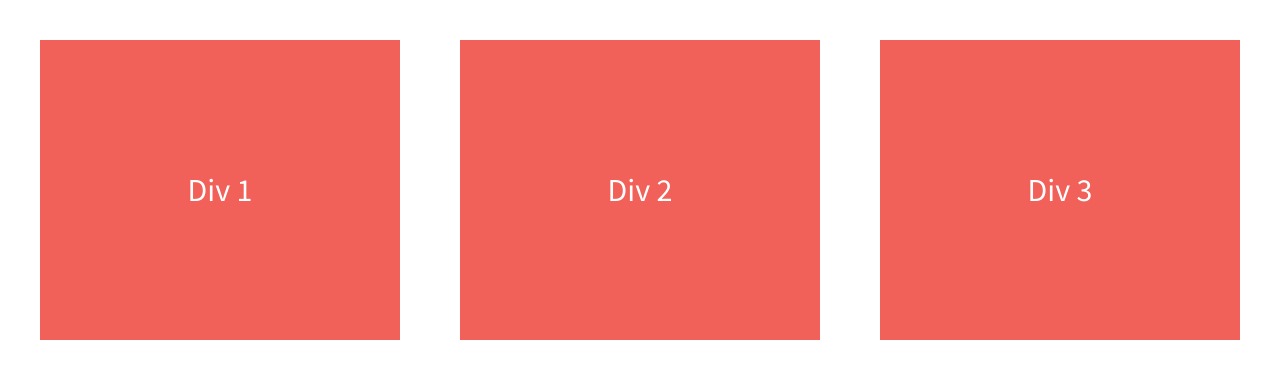
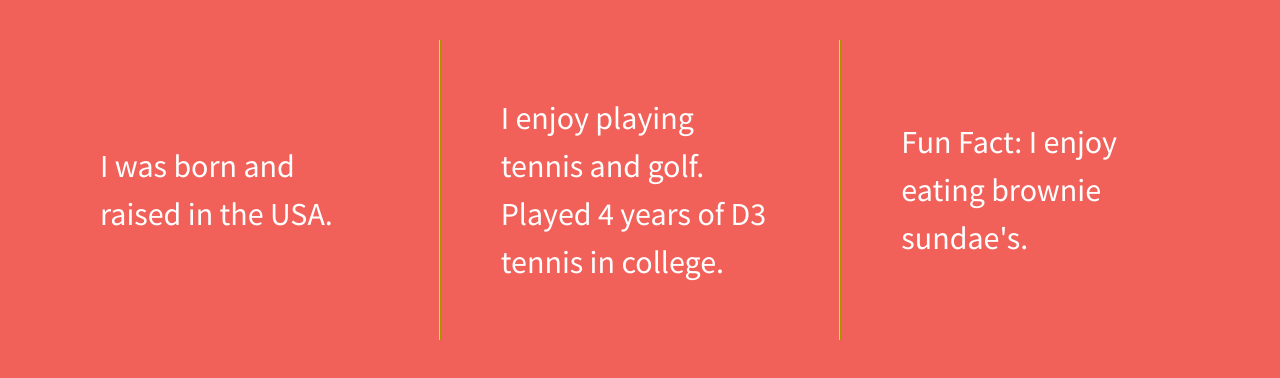
Before and after one commit to tunge1/flexbox-div, a plain HTML site: page index.html in a window 1280 px wide. Drawn offline with nearby package versions, Linux system fonts and the light colour scheme.

Commit message:
Customized

```diff
--- a/css/main.css
+++ b/css/main.css
@@ -14,6 +14,10 @@
     color: #222;
     font-size: 1em;
     line-height: 1.4;
+   }
+
+   body {
+    background-color: #f16059;
 }
 
 /*
@@ -124,8 +128,14 @@ body {
   line-height: 1.5em;
   font-size: 1.6em;
   background-color: #f16059;
-  width: 30%;
+  width: 25%;
   height: 300px;
+  padding: 0 60px;
+}
+
+.div-2 {
+    border-left: 2px gold ridge;
+    border-right: 2px gold ridge;
 }
 
 /* ==========================================================================
--- a/index.html
+++ b/index.html
@@ -23,13 +23,13 @@
 
         <section class="wrapper">
             <div class="div-1">
-                Div 1
+                <p>I was born and raised in the USA.</p>
             </div>
             <div class="div-2">
-                Div 2
+                <p>I enjoy playing tennis and golf.  Played 4 years of D3 tennis in college.</p>
             </div>
             <div class="div-3">
-                Div 3
+                <p>Fun Fact: I enjoy eating brownie sundae's.</p>
             </div>
         </section>
 
```
